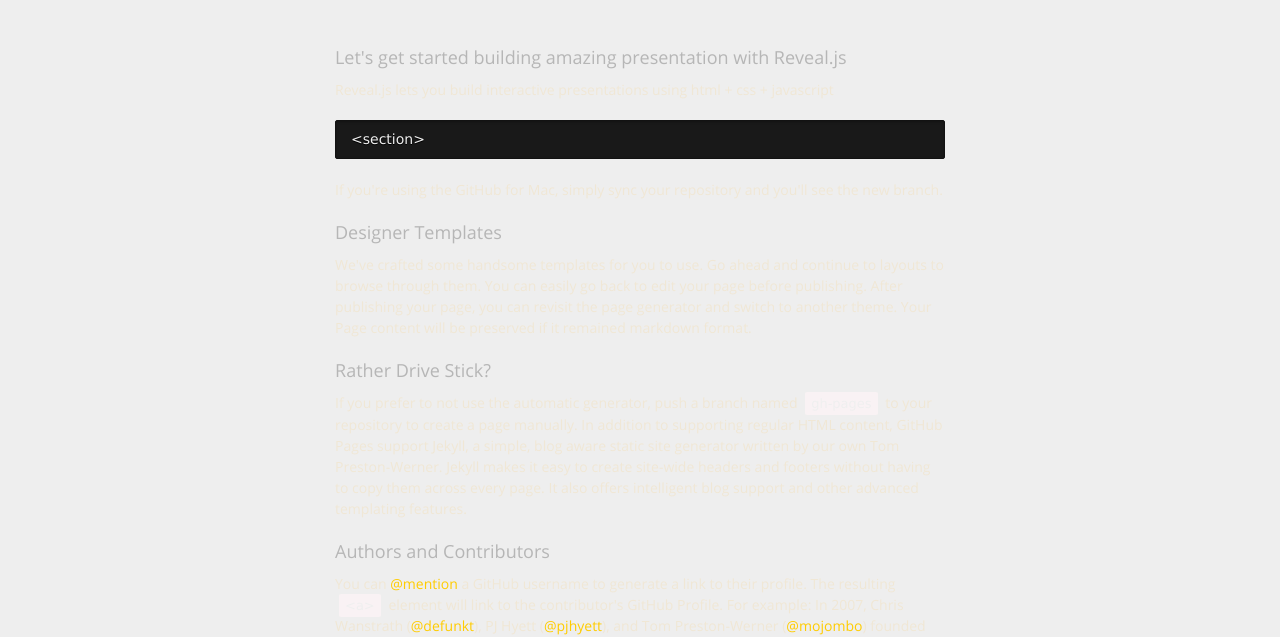
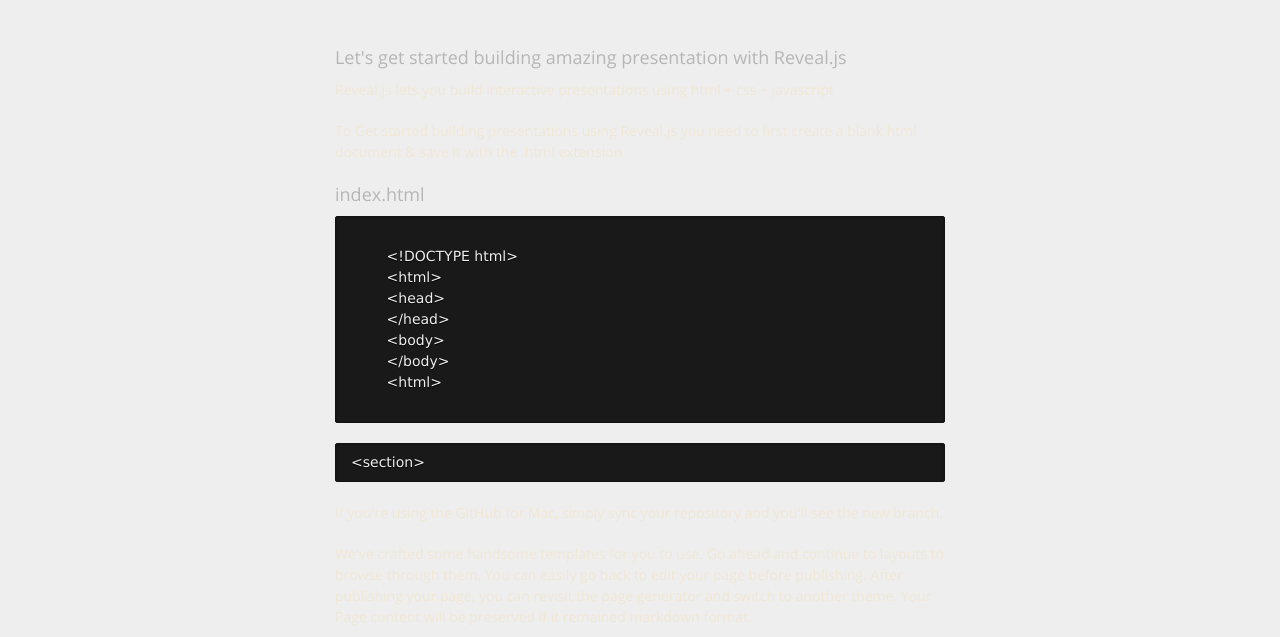
Before and after one commit to northDacoder/learn-reveal.io, a plain HTML site: page index.html in a window 1280 px wide. Shown: the part 189-826 px from the top of the page. Drawn offline with nearby package versions, Linux system fonts and the light colour scheme.

Commit message:
create first section for tutorial

```diff
--- a/index.html
+++ b/index.html
@@ -47,33 +47,34 @@
         </div>
 
         <h3>
-<a id="welcome-to-github-pages" class="anchor" href="#welcome-to-github-pages" aria-hidden="true"><span class="octicon octicon-link"></span></a>Let's get started building amazing presentation with Reveal.js</h3>
+        <a id="welcome-to-github-pages" class="anchor" href="#welcome-to-github-pages" aria-hidden="true"><span class="octicon octicon-link"></span></a>Let's get started building amazing presentation with Reveal.js</h3>
 
-<p>Reveal.js lets you build interactive presentations using html + css + javascript</p>
+        <p>Reveal.js lets you build interactive presentations using html + css + javascript</p>
 
-<pre><code>&lt;section&gt;</code></pre>
+        <p>To Get started building presentations using Reveal.js you need to first create a blank html document & save it with the .html extension</p>
+        <h3>index.html</h3>
+        <pre><code>
+        &lt;!DOCTYPE html&gt;
+        &lt;html&gt;
+        &lt;head&gt;
+        &lt;/head&gt;
+        &lt;body&gt;
+        &lt;/body&gt;
+        &lt;html&gt;
+        </code></pre>
 
-<p>If you're using the GitHub for Mac, simply sync your repository and you'll see the new branch.</p>
+        <pre><code>&lt;section&gt;</code></pre>
 
-<h3>
-<a id="designer-templates" class="anchor" href="#designer-templates" aria-hidden="true"><span class="octicon octicon-link"></span></a>Designer Templates</h3>
+        <p>If you're using the GitHub for Mac, simply sync your repository and you'll see the new branch.</p>
 
-<p>We've crafted some handsome templates for you to use. Go ahead and continue to layouts to browse through them. You can easily go back to edit your page before publishing. After publishing your page, you can revisit the page generator and switch to another theme. Your Page content will be preserved if it remained markdown format.</p>
+        <h3></h3>
 
-<h3>
-<a id="rather-drive-stick" class="anchor" href="#rather-drive-stick" aria-hidden="true"><span class="octicon octicon-link"></span></a>Rather Drive Stick?</h3>
+        <p>We've crafted some handsome templates for you to use. Go ahead and continue to layouts to browse through them. You can easily go back to edit your page before publishing. After publishing your page, you can revisit the page generator and switch to another theme. Your Page content will be preserved if it remained markdown format.</p>
 
-<p>If you prefer to not use the automatic generator, push a branch named <code>gh-pages</code> to your repository to create a page manually. In addition to supporting regular HTML content, GitHub Pages support Jekyll, a simple, blog aware static site generator written by our own Tom Preston-Werner. Jekyll makes it easy to create site-wide headers and footers without having to copy them across every page. It also offers intelligent blog support and other advanced templating features.</p>
+        <h3></h3>
 
-<h3>
-<a id="authors-and-contributors" class="anchor" href="#authors-and-contributors" aria-hidden="true"><span class="octicon octicon-link"></span></a>Authors and Contributors</h3>
+        <p>If you prefer to not use the automatic generator, push a branch named <code>gh-pages</code> to your repository to create a page manually. In addition to supporting regular HTML content, GitHub Pages support Jekyll, a simple, blog aware static site generator written by our own Tom Preston-Werner. Jekyll makes it easy to create site-wide headers and footers without having to copy them across every page. It also offers intelligent blog support and other advanced templating features.</p>
 
-<p>You can <a href="https://github.com/blog/821" class="user-mention">@mention</a> a GitHub username to generate a link to their profile. The resulting <code>&lt;a&gt;</code> element will link to the contributor's GitHub Profile. For example: In 2007, Chris Wanstrath (<a href="https://github.com/defunkt" class="user-mention">@defunkt</a>), PJ Hyett (<a href="https://github.com/pjhyett" class="user-mention">@pjhyett</a>), and Tom Preston-Werner (<a href="https://github.com/mojombo" class="user-mention">@mojombo</a>) founded GitHub.</p>
-
-<h3>
-<a id="support-or-contact" class="anchor" href="#support-or-contact" aria-hidden="true"><span class="octicon octicon-link"></span></a>Support or Contact</h3>
-
-<p>Having trouble with Pages? Check out the documentation at <a href="https://help.github.com/pages">https://help.github.com/pages</a> or contact <a href="mailto:support@github.com">support@github.com</a> and we’ll help you sort it out.</p>
       </section>
 
     </div>
```
